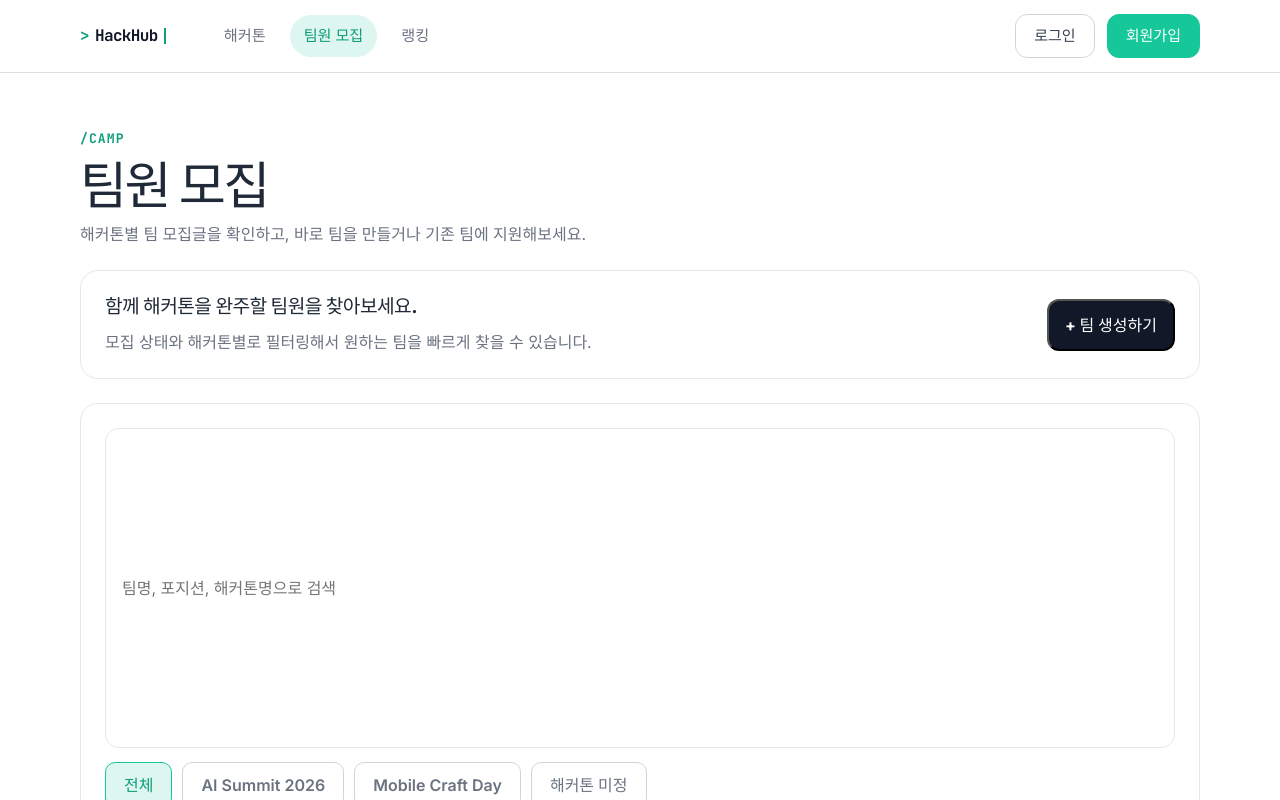
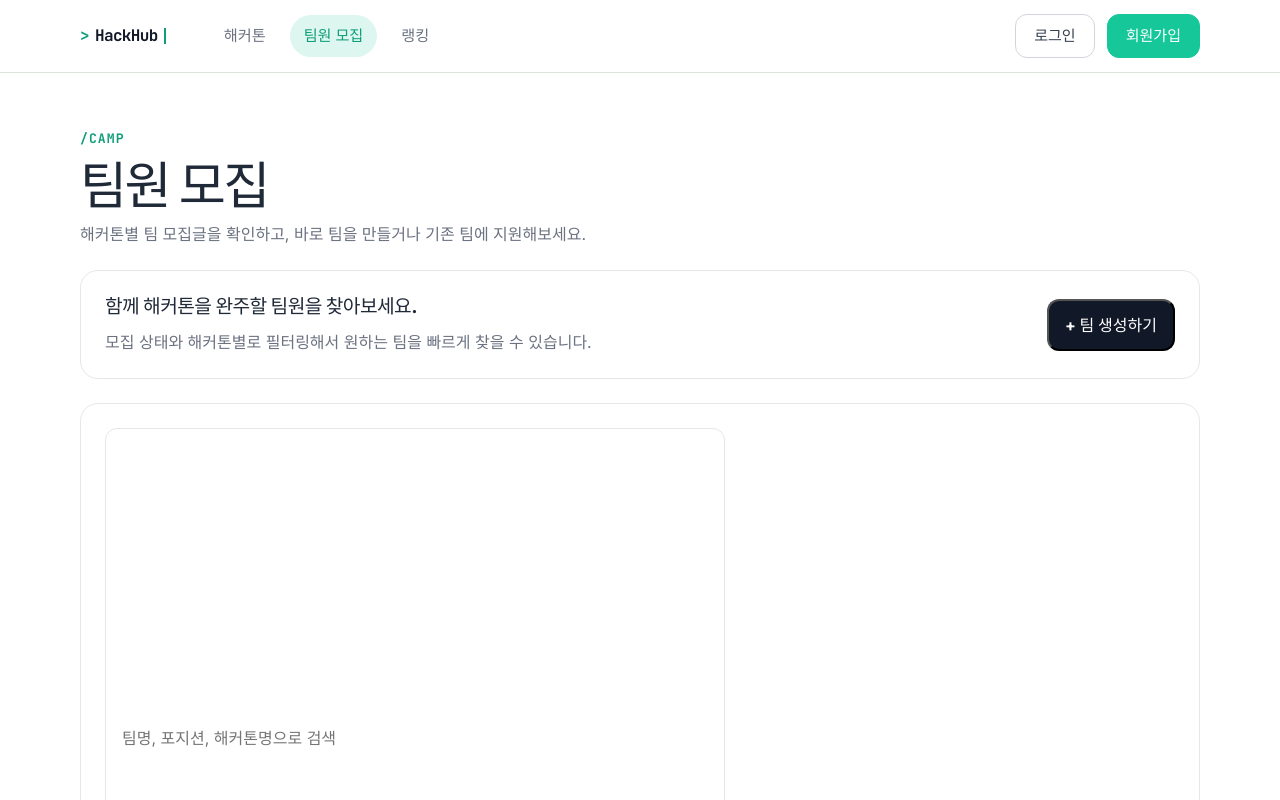
Before and after one commit to DakerTeams/Daker-front, a React (Vite) app: page /camp in a window 1280 px wide. Shown: the top 800 px of the page. Built offline with nearby package versions, Linux system fonts and the light colour scheme.

Commit message:
fix: 팀원 모집 검색 입력 크기 조정

```diff
--- a/src/index.css
+++ b/src/index.css
@@ -263,6 +263,13 @@ h2 {
   border-color: #9fd7c7;
 }
 
+.camp-search-input {
+  flex: 0 1 620px;
+  width: min(100%, 620px);
+  padding: 12px 16px;
+  border-radius: 12px;
+}
+
 .filter-group {
   display: flex;
   flex-wrap: wrap;
--- a/src/pages/CampPage.jsx
+++ b/src/pages/CampPage.jsx
@@ -78,7 +78,7 @@ function CampPage() {
             type="search"
             value={query}
             onChange={(event) => setQuery(event.target.value)}
-            className="search-input"
+            className="search-input camp-search-input"
             placeholder="팀명, 포지션, 해커톤명으로 검색"
           />
 
```
